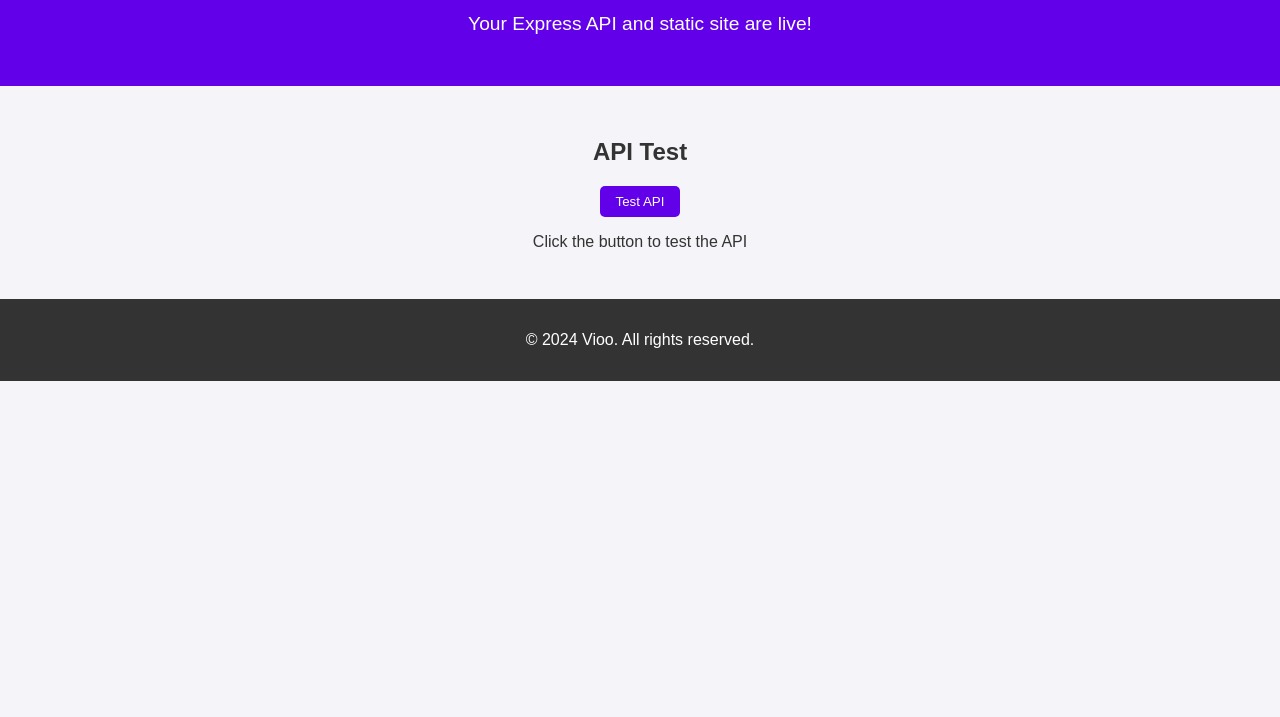
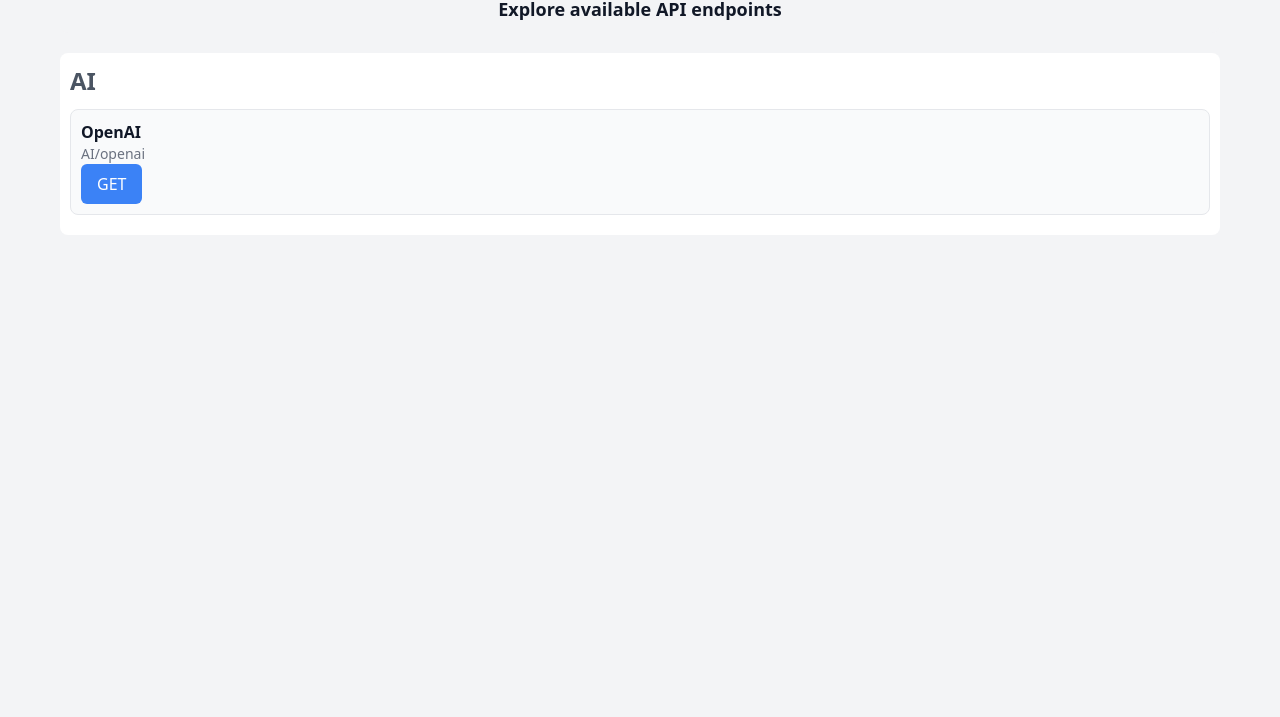
Before and after one commit to ViooWA/Main, a website: page public/index.html in a window 1280 px wide. Shown: the part 83-800 px from the top of the page. Drawn offline with nearby package versions, Linux system fonts and the light colour scheme.

Commit message:
Add files via upload

```diff
--- a/public/index.html
+++ b/public/index.html
@@ -3,88 +3,117 @@
 <head>
     <meta charset="UTF-8">
     <meta name="viewport" content="width=device-width, initial-scale=1.0">
-  <title>Welcome to Vioo</title>
+    <title>API Interface</title>
+    <script src="https://cdn.jsdelivr.net/npm/axios/dist/axios.min.js"></script>
+    <script src="https://cdn.tailwindcss.com"></script>
     <style>
-    /* CSS Langsung */
-    body {
-      font-family: Arial, sans-serif;
-      margin: 0;
-      padding: 0;
-      background-color: #f4f4f9;
-      color: #333;
+        .api-container {
+            max-width: 1200px;
+            margin: 0 auto;
+            padding: 20px;
         }
-
-    header {
-      text-align: center;
-      padding: 2rem;
-      background: #6200ea;
-      color: #fff;
+        .api-header {
+            background-color: #f3f4f6;
+            padding: 10px;
+            border-radius: 8px;
+            font-size: 2rem;
+            font-weight: bold;
         }
-
-    header h1 {
-      margin: 0;
-      font-size: 2.5rem;
+        .category-section {
+            margin-top: 20px;
+            padding: 10px;
+            background-color: #ffffff;
+            border-radius: 8px;
         }
-
-    header p {
-      font-size: 1.2rem;
+        .category-section h2 {
+            font-size: 1.5rem;
+            font-weight: bold;
+            color: #4B5563;
         }
-
-    main {
-      padding: 2rem;
-      text-align: center;
+        .category-cards {
+            margin-top: 10px;
         }
-
-    button {
-      padding: 0.5rem 1rem;
-      background: #6200ea;
-      color: #fff;
+        .card {
+            background-color: #f9fafb;
+            border: 1px solid #e5e7eb;
+            padding: 10px;
+            border-radius: 8px;
+            margin-bottom: 10px;
+        }
+        .card button {
+            background-color: #3b82f6;
+            color: white;
+            padding: 8px 16px;
+            border-radius: 6px;
             border: none;
-      border-radius: 5px;
             cursor: pointer;
         }
-
-    button:hover {
-      background: #3700b3;
-    }
-
-    footer {
-      text-align: center;
-      padding: 1rem;
-      background: #333;
-      color: #fff;
+        .card button:hover {
+            background-color: #2563eb;
         }
     </style>
 </head>
-<body>
-  <header>
-    <h1>Welcome to Vioo</h1>
-    <p>Your Express API and static site are live!</p>
-  </header>
-  <main>
-    <section>
-      <h2>API Test</h2>
-      <button id="testApiBtn">Test API</button>
-      <p id="apiResponse">Click the button to test the API</p>
-    </section>
-  </main>
-  <footer>
-    <p>&copy; 2024 Vioo. All rights reserved.</p>
-  </footer>
+<body class="bg-gray-100 text-gray-900">
+
+<div class="api-container">
+    <div class="api-header text-center">
+        <h1>API Interface</h1>
+        <p class="text-lg">Explore available API endpoints</p>
+    </div>
+
+    <div id="features"></div>
+</div>
+
 <script>
-    // JavaScript Langsung
-    document.getElementById('testApiBtn').addEventListener('click', async () => {
-      const responseElement = document.getElementById('apiResponse');
-      responseElement.textContent = 'Fetching API...';
+    const features = [
+        {
+            name: "OpenAI",
+            method: "GET",
+            description: "AI/openai",
+            category: "AI",
+            endpoint: "../api/openai",
+            query: "text=Hello%20AI"
+        }
+    ];
 
-      try {
-        const response = await fetch('../api/hello');
-        const data = await response.json();
-        responseElement.textContent = data.message;
-      } catch (error) {
-        responseElement.textContent = 'Error fetching API: ' + error.message;
+    const featureContainer = document.getElementById("features");
+
+    function createCategorySection(categoryName) {
+        const categorySection = document.createElement("div");
+        categorySection.classList.add("category-section");
+        categorySection.innerHTML = `<h2>${categoryName}</h2><div class="category-cards"></div>`;
+        return categorySection;
     }
+
+    function redirectToEndpoint(endpoint, query) {
+        const fullUrl = `${endpoint}?${query}`;
+        console.log("Redirecting to:", fullUrl);
+        location.href = fullUrl;
+    }
+
+    const categories = [...new Set(features.map((feature) => feature.category))];
+    categories.forEach((category) => {
+        const categorySection = createCategorySection(category);
+        const categoryCards = categorySection.querySelector(".category-cards");
+
+        features
+            .filter((feature) => feature.category === category)
+            .forEach((feature) => {
+                const card = document.createElement("div");
+                card.classList.add("card");
+                card.innerHTML = `
+                    <h3 class="font-semibold">${feature.name}</h3>
+                    <p class="text-sm text-gray-500">${feature.description}</p>
+                    <button onclick="redirectToEndpoint('${feature.endpoint}', '${feature.query}')">
+                        ${feature.method}
+                    </button>
+                `;
+                categoryCards.appendChild(card);
+            });
+
+        featureContainer.appendChild(categorySection);
     });
 </script>
+
 </body>
 </html>
```
Lines whose indentation alone changed are shown as unchanged.
